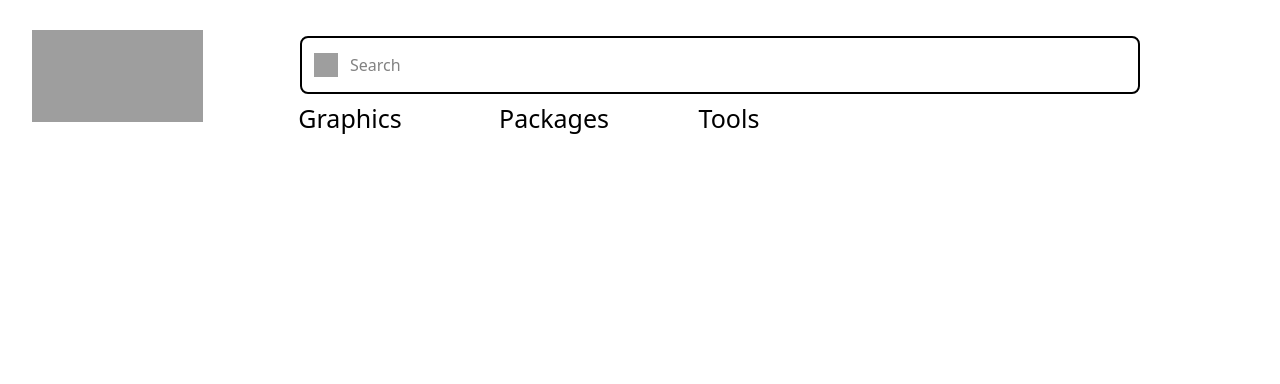
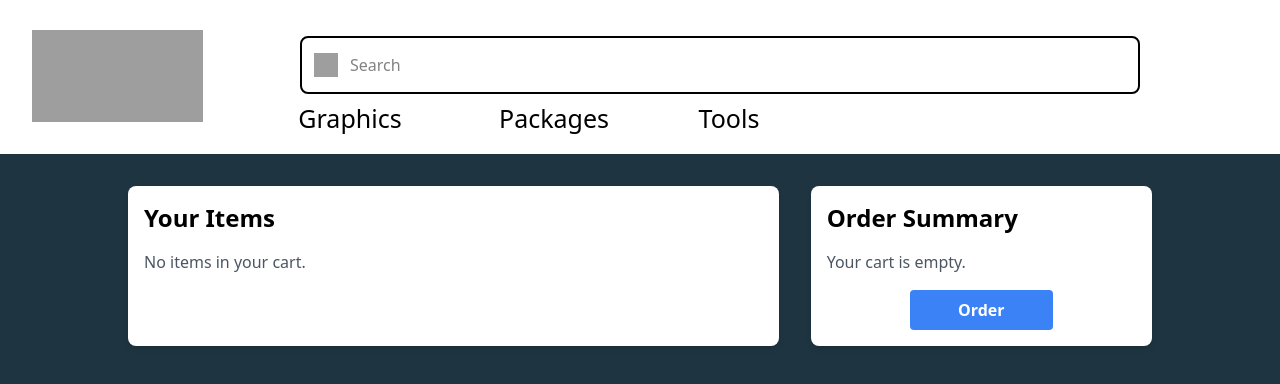
Before and after one commit to MarcusTob/agile-project, a React (Create React App) app in the folder vizrt-marketplace/: page /shoppingcart in a window 1280 px wide. Shown: the top 384 px of the page. Built offline with nearby package versions, Linux system fonts and the light colour scheme; grey boxes are pictures that could not be loaded.

Commit message:
ShopingCart

```diff
--- a/vizrt-marketplace/src/App.js
+++ b/vizrt-marketplace/src/App.js
@@ -5,19 +5,21 @@ import Home from './pages/Home';
 import NavBar from './components/NavBar';
 import { BrowserRouter, Route, Routes } from "react-router-dom";
 import { ProductPage } from './pages/ProductPage';
+import ShoppingCart from './pages/ShoppingCart.js';
 
 
 
 function App() {
   return (
     <div>
-      <NavBar/>
+      <NavBar />
       <BrowserRouter>
         <Routes>
           <Route path="/" element={<Home />} />
           <Route path="/home" element={<Home />} />
           <Route path="/product" element={<ProductPage />} />
           <Route path="/graphics" element={<GraphicsListPage />} />
+          <Route path="/shoppingcart" element={<ShoppingCart />} />
           {/* <Home/>
           <ProductPage /> */}
         </Routes>
--- /dev/null
+++ b/vizrt-marketplace/src/pages/ShoppingCart.js
@@ -0,0 +1,35 @@
+import React from 'react';
+import "../index.css";
+import "tailwindcss/tailwind.css";
+
+const ShoppingCart = () => {
+    return (
+        <div className="bg-brandBgLight flex flex-col min-h-screen items-center">
+            <div className="flex w-full max-w-5xl mt-8 space-x-8">
+                <div className="flex-grow bg-white p-4 rounded-lg shadow-md">
+                    <h2 className="text-2xl font-semibold mb-4">Your Items</h2>
+                    <div className="space-y-4">
+                        {/* Shopping cart items*/}
+                        <p className="text-gray-600">No items in your cart.</p>
+                    </div>
+                </div>
+                <div className="w-1/3 bg-white p-4 rounded-lg shadow-md flex flex-col justify-between">
+                    <div>
+                        <h2 className="text-2xl font-semibold mb-4">Order Summary</h2>
+                        <div className="space-y-4">
+                            {/* Sumary of details*/}
+                            <p className="text-gray-600">Your cart is empty.</p>
+                        </div>
+                    </div>
+                    <div className="flex justify-center mt-4">
+                        <button className="bg-blue-500 text-white font-bold py-2 px-12 rounded hover:bg-blue-700">
+                            Order
+                        </button>
+                    </div>
+                </div>
+            </div>
+        </div>
+    );
+};
+
+export default ShoppingCart;
```
